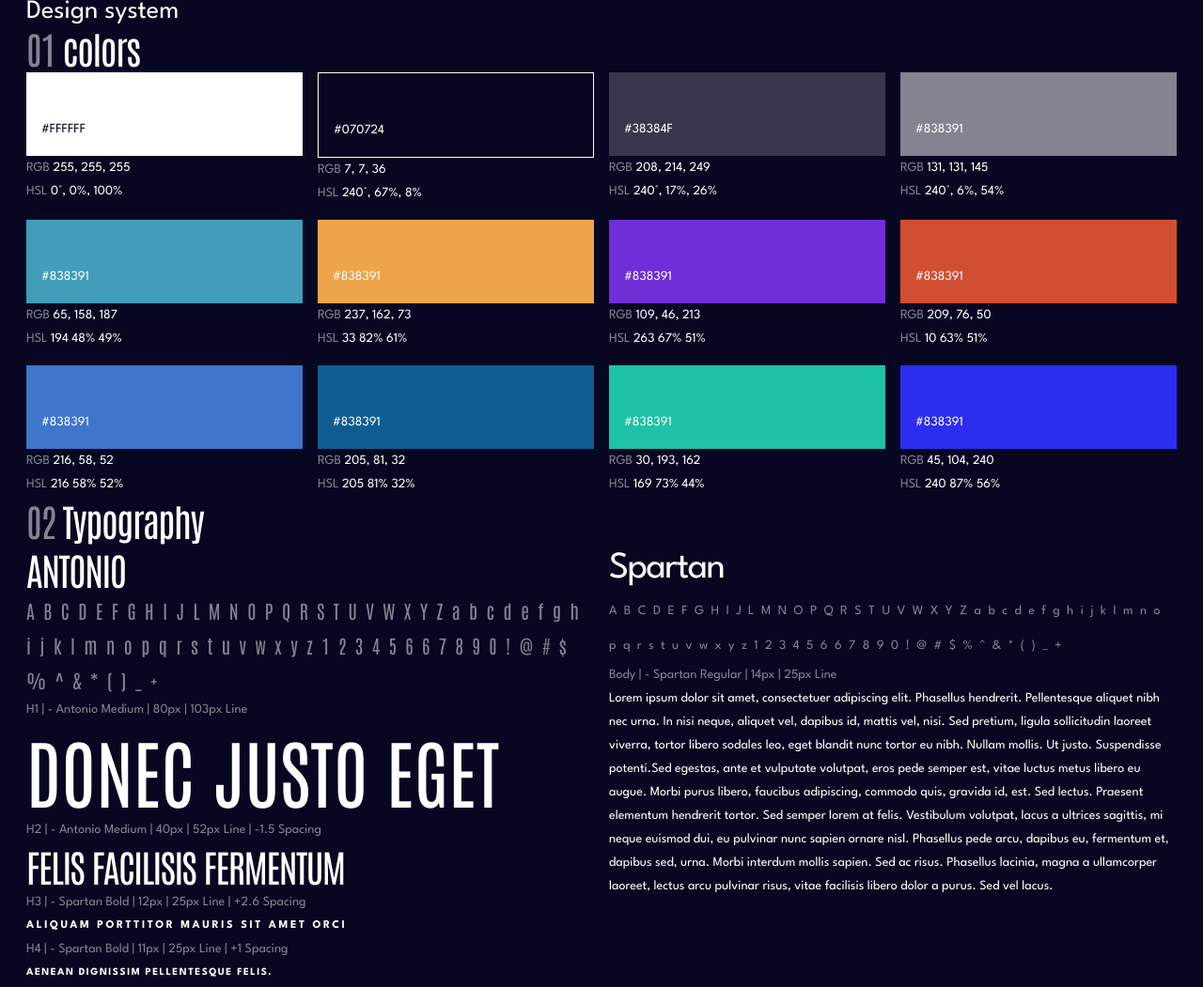
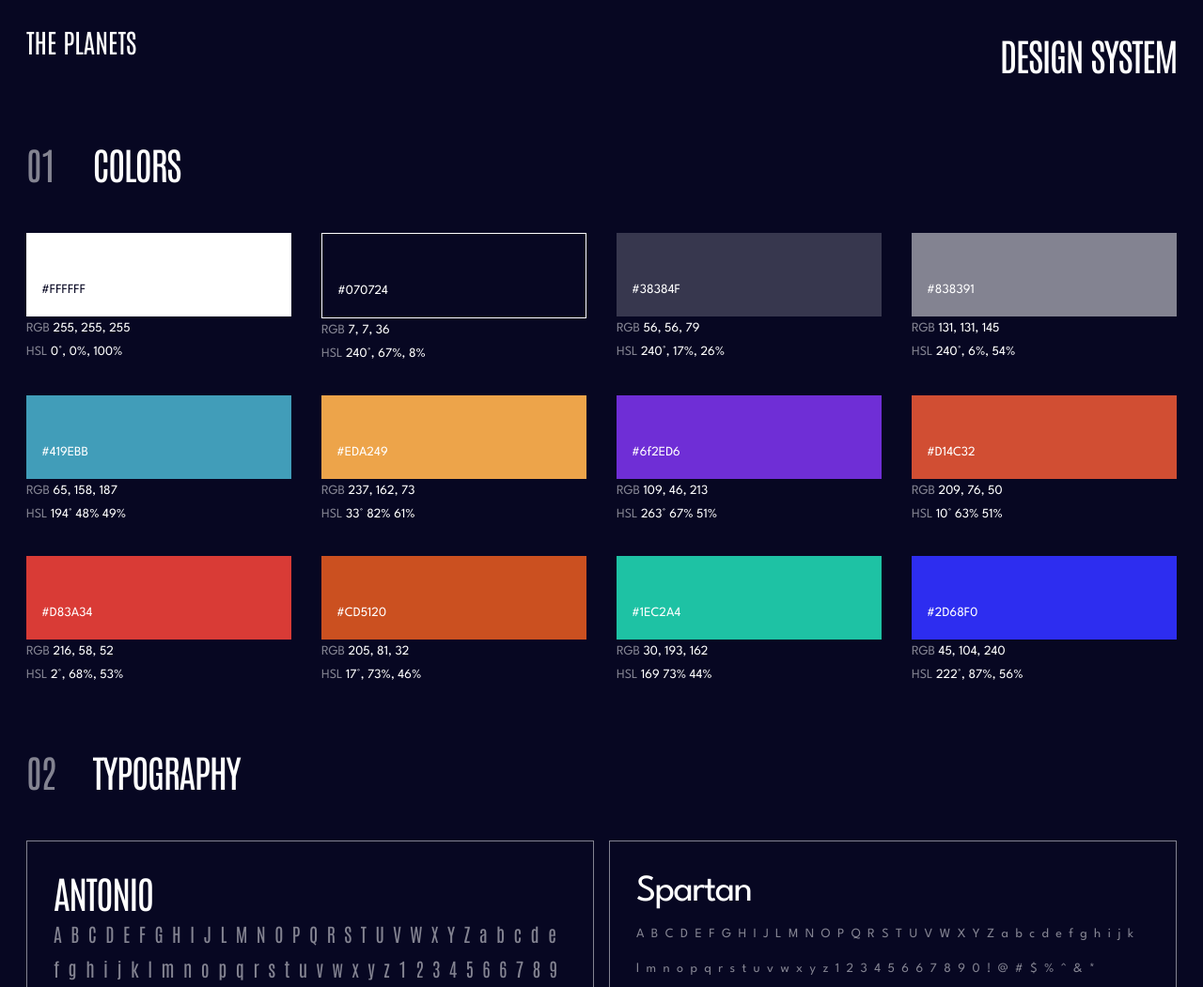
Before and after one commit to RaimondasSileikis/planets-fact-site, a website: page design-system.html in a window 1280 px wide. Shown: the top 1051 px of the page at 94% size. Drawn offline with Linux system fonts and the light colour scheme.

Commit message:
design-system finish

```diff
--- a/design-system.html
+++ b/design-system.html
@@ -1,102 +1,93 @@
 <html>
     <head>
         <title>Design system</title>
-
         <link rel="preconnect" href="https://fonts.googleapis.com">
 <link rel="preconnect" href="https://fonts.gstatic.com" crossorigin>
 <link href="https://fonts.googleapis.com/css2?family=Antonio:wght@400;700&family=League+Spartan:wght@400;700&display=swap" rel="stylesheet">
         <link rel="stylesheet" href="index.css">
     </head>
     <body>
-        <div class="container ">
-            <h1>Design system</h1>
-            <section id="colors">
-                <h2 class="ff-antonio fs-500"><span class="text-accent">01</span> colors</h2>
-                <div class="grid" style="grid-template-columns: 1fr 1fr 1fr 1fr; ">
+        <div class="container">
+            <div class="flex ff-antonio uppercase" style="justify-content: space-between; margin: 2rem 0">
+                <h1 style="font-size:28px">The Planets</h1>
+                <h1 class="flex fs-500">Design system</h1>
+            </div>
+
+            <section id="colors" class="flow" style="margin: 4rem 0; --flow-space:3rem">
+                <h2 class="ff-antonio fs-500 uppercase"><span class="text-accent" style="margin-right:2rem">01</span> colors</h2>
+                <div class="grid " style="grid-template-columns: 1fr 1fr 1fr 1fr; gap:2rem">
                     <div style="flex-grow: 1;">
                         <div class="bg-white text-dark" style="padding: 3rem 1rem 1rem; ">#FFFFFF</div>
                         <p><span class="text-accent">RGB</span> 255, 255, 255</p>
                         <p><span class="text-accent">HSL</span> 0°, 0%, 100%</p>
                     </div>
-
                     <div style="flex-grow: 1;">
                         <div class="bg-dark text-white" style="padding: 3rem 1rem 1rem; border: 1px solid white">#070724</div>
                         <p><span class="text-accent">RGB</span> 7, 7, 36</p>
                         <p><span class="text-accent">HSL</span> 240°, 67%, 8%</p>
                     </div>
-
                     <div style="flex-grow: 1;">
                         <div class="bg-accent text-light" style="padding: 3rem 1rem 1rem; ">#38384F</div>
-                        <p><span class="text-accent">RGB</span> 208, 214, 249</p>
+                        <p><span class="text-accent">RGB</span> 56, 56, 79</p>
                         <p><span class="text-accent">HSL</span> 240°, 17%, 26%</p>
                     </div>
-
                     <div style="flex-grow: 1;">
                         <div class="bg-accent-light text-light" style="padding: 3rem 1rem 1rem; ">#838391</div>
                         <p><span class="text-accent">RGB</span> 131, 131, 145</p>
                         <p><span class="text-accent">HSL</span> 240°, 6%, 54%</p>
                     </div>
-
                     <div style="flex-grow: 1;">
-                        <div class="bg-mercury text-light" style="padding: 3rem 1rem 1rem; ">#838391</div>
+                        <div class="bg-mercury text-light" style="padding: 3rem 1rem 1rem; ">#419EBB</div>
                         <p><span class="text-accent">RGB</span> 65, 158, 187</p>
-                        <p><span class="text-accent">HSL</span> 194 48% 49%</p>
+                        <p><span class="text-accent">HSL</span> 194° 48% 49%</p>
                     </div>
-
                     <div style="flex-grow: 1;">
-                        <div class="bg-venus text-light" style="padding: 3rem 1rem 1rem; ">#838391</div>
+                        <div class="bg-venus text-light" style="padding: 3rem 1rem 1rem; ">#EDA249</div>
                         <p><span class="text-accent">RGB</span> 237, 162, 73</p>
-                        <p><span class="text-accent">HSL</span> 33 82% 61%</p>
+                        <p><span class="text-accent">HSL</span> 33° 82% 61%</p>
                     </div>
-
                     <div style="flex-grow: 1;">
-                        <div class="bg-earth text-light" style="padding: 3rem 1rem 1rem; ">#838391</div>
+                        <div class="bg-earth text-light" style="padding: 3rem 1rem 1rem; ">#6f2ED6</div>
                         <p><span class="text-accent">RGB</span> 109, 46, 213</p>
-                        <p><span class="text-accent">HSL</span> 263 67% 51%</p>
+                        <p><span class="text-accent">HSL</span> 263° 67% 51%</p>
                     </div>
-
                     <div style="flex-grow: 1;">
-                        <div class="bg-mars text-light" style="padding: 3rem 1rem 1rem; ">#838391</div>
+                        <div class="bg-mars text-light" style="padding: 3rem 1rem 1rem; ">#D14C32</div>
                         <p><span class="text-accent">RGB</span> 209, 76, 50</p>
-                        <p><span class="text-accent">HSL</span> 10 63% 51%</p>
+                        <p><span class="text-accent">HSL</span> 10° 63% 51%</p>
                     </div>
-
                     <div style="flex-grow: 1;">
-                        <div class="bg-jupiter text-light" style="padding: 3rem 1rem 1rem; ">#838391</div>
+                        <div class="bg-jupiter text-light" style="padding: 3rem 1rem 1rem; ">#D83A34</div>
                         <p><span class="text-accent">RGB</span> 216, 58, 52</p>
-                        <p><span class="text-accent">HSL</span> 216 58% 52%</p>
+                        <p><span class="text-accent">HSL</span> 2°, 68%, 53%</p>
                     </div>
-
                     <div style="flex-grow: 1;">
-                        <div class="bg-saturn text-light" style="padding: 3rem 1rem 1rem; ">#838391</div>
+                        <div class="bg-saturn text-light" style="padding: 3rem 1rem 1rem; ">#CD5120</div>
                         <p><span class="text-accent">RGB</span> 205, 81, 32</p>
-                        <p><span class="text-accent">HSL</span> 205 81% 32%</p>
+                        <p><span class="text-accent">HSL</span> 17°, 73%, 46%</p>
                     </div>
-
                     <div style="flex-grow: 1;">
-                        <div class="bg-uranus text-light" style="padding: 3rem 1rem 1rem; ">#838391</div>
+                        <div class="bg-uranus text-light" style="padding: 3rem 1rem 1rem; ">#1EC2A4</div>
                         <p><span class="text-accent">RGB</span> 30, 193, 162</p>
                         <p><span class="text-accent">HSL</span> 169 73% 44%</p>
                     </div>
-
                     <div style="flex-grow: 1;">
-                        <div class="bg-neptune text-light" style="padding: 3rem 1rem 1rem; ">#838391</div>
+                        <div class="bg-neptune text-light" style="padding: 3rem 1rem 1rem; ">#2D68F0</div>
                         <p><span class="text-accent">RGB</span> 45, 104, 240</p>
-                        <p><span class="text-accent">HSL</span> 240 87% 56%</p>
+                        <p><span class="text-accent">HSL</span> 222°, 87%, 56%</p>
                     </div>
-
                 </div>
             </section>
 
-            <section id="colors">
-                <h2 class="ff-antonio fs-500"><span class="text-accent">02</span> Typography</h2>
+            <section id="typography" class="flow" style="margin: 4rem 0; --flow-space:3rem">
+                <h2 class="ff-antonio fs-500 uppercase"><span class="text-accent" style="margin-right:2rem">02</span> Typography</h2>
                 <div class="flex">
-                    <div style="flex-basis: 100%">
-                        <div>
+
+                    <div class="flow" style="flex-basis: 100%">
+                        <div style="border: 1px solid hsl( var(--clr-accent-light) ); padding: 2em"">
                             <p  class="fs-500 ff-antonio uppercase">ANTONIO</p>
                             <p class="text-accent ff-antonio" style="font-size: 20px;line-height: 37px; letter-spacing: 9.45px; overflow-wrap: anywhere ">ABCDEFGHIJLMNOPQRSTUVWXYZabcdefghijklmnopqrstuvwxyz12345667890!@#$%^&*()_+</p>
                         </div>
-
                         <div>
                             <p class="text-accent">H1 | - Antonio Medium | 80px | 103px Line</p>
                             <p class="fs-600 ff-antonio uppercase" >Donec justo eget</p>
@@ -115,25 +106,38 @@
                         </div>
                     </div>
 
-                    <div style="flex-basis: 100%">
-                        <div>
+                    <div class="flow" style="flex-basis: 100%">
+                        <div style="border: 1px solid hsl( var(--clr-accent-light) ); padding: 2em">
                             <p class="fs-500">Spartan</p>
                             <p class="text-accent" style="line-height: 37px; letter-spacing: 7.415px; overflow-wrap: anywhere">ABCDEFGHIJLMNOPQRSTUVWXYZabcdefghijklmnopqrstuvwxyz12345667890!@#$%^&*()_+</p>
                         </div>
-                        <div>
-                            <p class="text-accent">Body | - Spartan Regular | 14px | 25px Line</p>
-                            <p>Lorem ipsum dolor sit amet, consectetuer adipiscing elit. Phasellus hendrerit. Pellentesque aliquet nibh nec urna. In nisi neque, aliquet vel, dapibus id, mattis vel, nisi. Sed pretium, ligula sollicitudin laoreet viverra, tortor libero sodales leo, eget blandit nunc tortor eu nibh. Nullam mollis. Ut justo. Suspendisse potenti.Sed egestas, ante et vulputate volutpat, eros pede semper est, vitae luctus metus libero eu augue. Morbi purus libero, faucibus adipiscing, commodo quis, gravida id, est. Sed lectus. Praesent elementum hendrerit tortor. Sed semper lorem at felis. Vestibulum volutpat, lacus a ultrices sagittis, mi neque euismod dui, eu pulvinar nunc sapien ornare nisl. Phasellus pede arcu, dapibus eu, fermentum et, dapibus sed, urna. Morbi interdum mollis sapien. Sed ac risus. Phasellus lacinia, magna a ullamcorper laoreet, lectus arcu pulvinar risus, vitae facilisis libero dolor a purus. Sed vel lacus.</p>
+                        <div style="padding: 0 4em">
+                            <p class="text-accent" style="margin-bottom: 1.5em">Body | - Spartan Regular | 14px | 25px Line</p>
+                            <p >Lorem ipsum dolor sit amet, consectetuer adipiscing elit. Phasellus hendrerit. Pellentesque aliquet nibh nec urna. In nisi neque, aliquet vel, dapibus id, mattis vel, nisi. Sed pretium, ligula sollicitudin laoreet viverra, tortor libero sodales leo, eget blandit nunc tortor eu nibh. Nullam mollis. Ut justo. Suspendisse potenti.Sed egestas, ante et vulputate volutpat, eros pede semper est, vitae luctus metus libero eu augue. Morbi purus libero, faucibus adipiscing, commodo quis, gravida id, est. Sed lectus. Praesent elementum hendrerit tortor. Sed semper lorem at felis. Vestibulum volutpat, lacus a ultrices sagittis, mi neque euismod dui, eu pulvinar nunc sapien ornare nisl. Phasellus pede arcu, dapibus eu, fermentum et, dapibus sed, urna. Morbi interdum mollis sapien. Sed ac risus. Phasellus lacinia, magna a ullamcorper laoreet, lectus arcu pulvinar risus, vitae facilisis libero dolor a purus. Sed vel lacus.</p>
                         </div>
-
                     </div>
-
                 </div>
 
+            </section>
 
+            <section id="buttons" class="flow" style="margin: 4rem 0; --flow-space:3rem">
+                <h2 class="ff-antonio fs-500 uppercase"><span class="text-accent" style="margin-right:2rem">03</span> buttons</h2>
+                <div class="flex" style="--gap:2rem">
+                    <div style="flex-basis: 100%">
+                        <button class="button "><span>01</span>Button</button>
+                        <p class="grid uppercase " style="justify-content: center; margin-top: 1em; opacity: 0.4;">default</p>
+                    </div>
+                    <div style="flex-basis: 100%">
+                        <button class="button "><span>01</span>Button</button>
+                        <p class="grid uppercase " style="justify-content: center; margin-top: 1em; opacity: 0.4;">active</p>
+                    </div>
+                    <div style="flex-basis: 100%">
+                        <button class="button "><span>01</span>Button</button>
+                        <p class="grid uppercase " style="justify-content: center; margin-top: 1em; opacity: 0.4;">hover</p>
+                    </div>
+                </div>
+                <p class="grid " style="justify-content: center; margin-top: 1em; opacity: 0.4;">*Active button color will differ each page</p>
             </section>
-        </div>
-
-
         <script src="index.pack.js"></script>
     </body>
 </html>
--- a/index.css
+++ b/index.css
@@ -1,5 +1,3 @@
-/* Custom properties   */
-
 :root {
     --clr-white: 0 0% 100%;
     --clr-dark: 240 67% 8%;
@@ -11,8 +9,8 @@
     --clr-earth: 263 67% 51%;
     --clr-mars: 10 63% 51%;
 
-    --clr-jupiter: 216 58% 52%;
-    --clr-saturn: 205 81% 32%;
+    --clr-jupiter: 2 68% 53%;
+    --clr-saturn: 17 73% 46%;
     --clr-uranus: 169 73% 44%;
     --clr-neptune: 240 87% 56%;
 
@@ -25,10 +23,8 @@
     --fs-400: 0.875rem;/*14 px*/
     --fs-300: 0.75rem; /*12 px*/
     --fs-200: 0.6875rem; /*11 px*/
-
 }
 
-/* Reset               */
 *,
 *::before,
 *::after {
@@ -54,7 +50,6 @@ h5,
 p {
     font-weight: 400;
 }
-
 
 body {
     font-family: var(--ff-normal);
@@ -89,11 +84,14 @@ select {
   }
 }
 
-/* Utility classes     */
-
+/* Utility classes */
 .flex {
     display: flex;
     gap: var(--gap, 1rem);
+}
+
+.flow > *:where(:not(:first-child)) {
+    margin-top: var(--flow-space, 1rem);
 }
 
 .grid {
@@ -137,7 +135,6 @@ select {
 .text-dark { color: hsl( var(--clr-dark) );}
 .text-accent { color: hsl( var(--clr-accent-light) );}
 
-
 .ff-normal {font-family: var(--ff-normal);}
 .ff-antonio {font-family: var(--ff-antonio);}
 
@@ -169,3 +166,30 @@ select {
 }
 
 .uppercase{ text-transform: uppercase;}
+
+/* Compontents */
+.button {
+    display: flex;
+    width: 100%;
+    padding: 1em 2em;
+    font-family: var(--ff-normal);
+    color: hsl(var(--clr-white));
+    background-color: hsl( var(--clr-dark) );
+    border: 1px solid hsl( var(--clr-accent-dark) );
+    font-size: var(--fs-400);
+    text-transform: uppercase;
+}
+
+.button span {
+    margin-right: 2em;
+    color: hsl( var(--clr-white) / .5);
+}
+
+.button:hover {
+    background-color: hsl( var(--clr-accent-dark) );
+}
+
+.button:focus {
+    background-color: hsl( var(--clr-mercury) );
+    border: transparent;
+}
```
Lines whose indentation alone changed are shown as unchanged.
